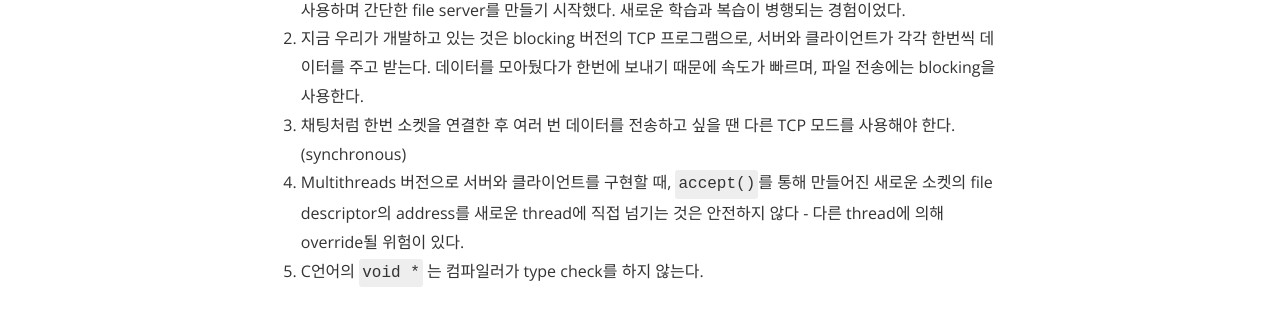
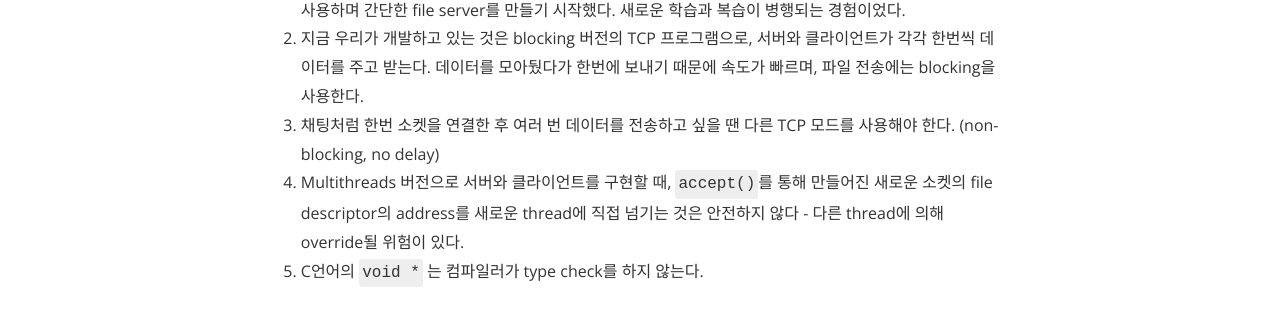
Before and after one commit to KimSeoYe/KimSeoYe.github.io, a Jekyll site: the page built from _posts/2021-07-01-[TIL]-System-Programming-Study-Day-4.md, in a window 1280 px wide and 900 px high, scrolled down 954 px. Shown: the part 146-455 px from the top of the window. Built offline with Jekyll 4.4.1, drawn with Linux system fonts in a browser that asks for light colours; nearby versions of some CDN libraries.

Commit message:
Modify 0701 TIL

```diff
--- a/_posts/2021-07-01-[TIL]-System-Programming-Study-Day-4.md
+++ b/_posts/2021-07-01-[TIL]-System-Programming-Study-Day-4.md
@@ -22,7 +22,7 @@ cover:  "/assets/headers/mountain.jpg"
 ### TIL
 1. 스터디 초반에 공부했던 개념들(바이너리로 읽고 쓰기, directory나 file을 다루는 방법 등)과 TCP/IP를 함께 사용하며 간단한 file server를 만들기 시작했다. 새로운 학습과 복습이 병행되는 경험이었다.
 2. 지금 우리가 개발하고 있는 것은 blocking 버전의 TCP 프로그램으로, 서버와 클라이언트가 각각 한번씩 데이터를 주고 받는다. 데이터를 모아뒀다가 한번에 보내기 때문에 속도가 빠르며, 파일 전송에는 blocking을 사용한다.
-3. 채팅처럼 한번 소켓을 연결한 후 여러 번 데이터를 전송하고 싶을 땐 다른 TCP 모드를 사용해야 한다. (synchronous)
+3. 채팅처럼 한번 소켓을 연결한 후 여러 번 데이터를 전송하고 싶을 땐 다른 TCP 모드를 사용해야 한다. (non-blocking, no delay)
 4. Multithreads 버전으로 서버와 클라이언트를 구현할 때, `accept()`를 통해 만들어진 새로운 소켓의 file descriptor의 address를 새로운 thread에 직접 넘기는 것은 안전하지 않다 - 다른 thread에 의해 override될 위험이 있다.
 5. C언어의 `void *` 는 컴파일러가 type check를 하지 않는다.
 
```
